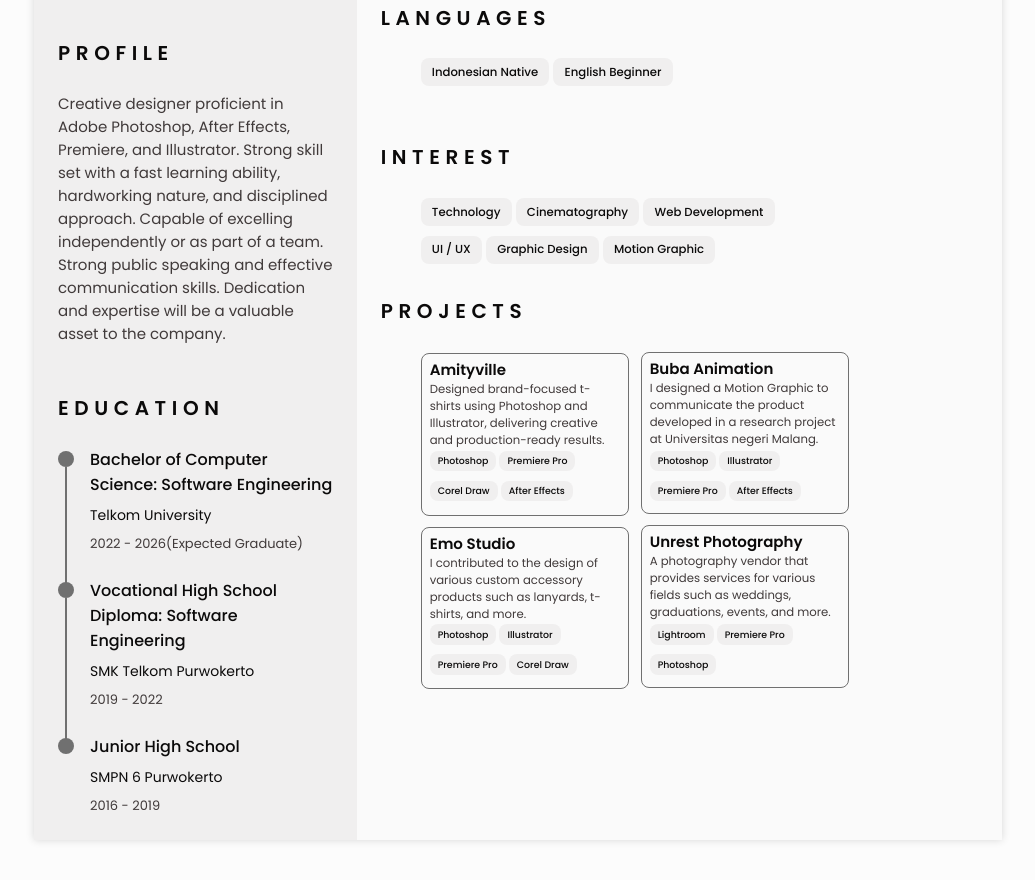
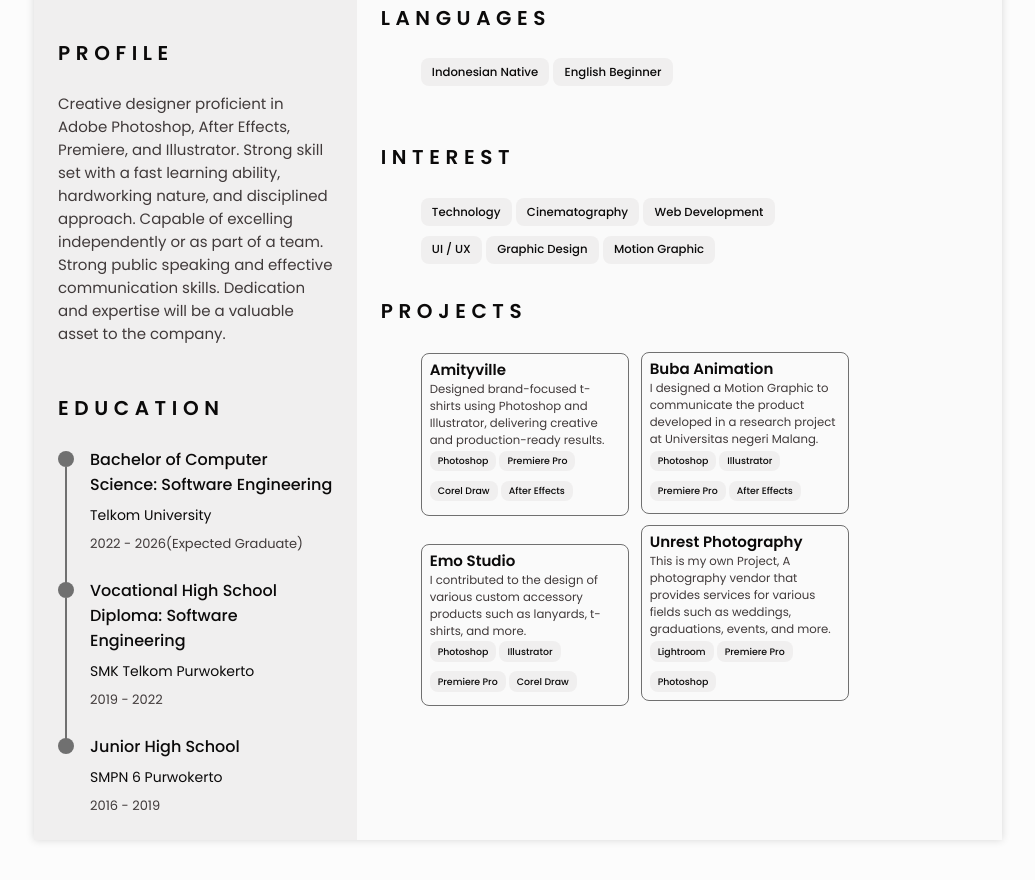
Before and after one commit to anderasinggih/anderasinggihp, a plain HTML site: page index.html in a window 1280 px wide. Shown: the part 706-1586 px from the top of the page, without its empty margins (122-1157 px from the left). Drawn offline with nearby package versions, Linux system fonts and the light colour scheme.

Commit message:
Update index.html

```diff
--- a/index.html
+++ b/index.html
@@ -463,7 +463,7 @@
                   <div class="projects__box">
                     <b class="projects__title">Unrest Photography</b>
 
-                    <div class="projects__description">A photography vendor that provides services for various fields such as weddings, graduations, events, and more.</div>
+                    <div class="projects__description">This is my own Project, A photography vendor that provides services for various fields such as weddings, graduations, events, and more.</div>
                       <p class="taglineprojects__box">Lightroom</p>
                       <p class="taglineprojects__box">Premiere Pro</p>
                       <p class="taglineprojects__box">Photoshop</p>
```
